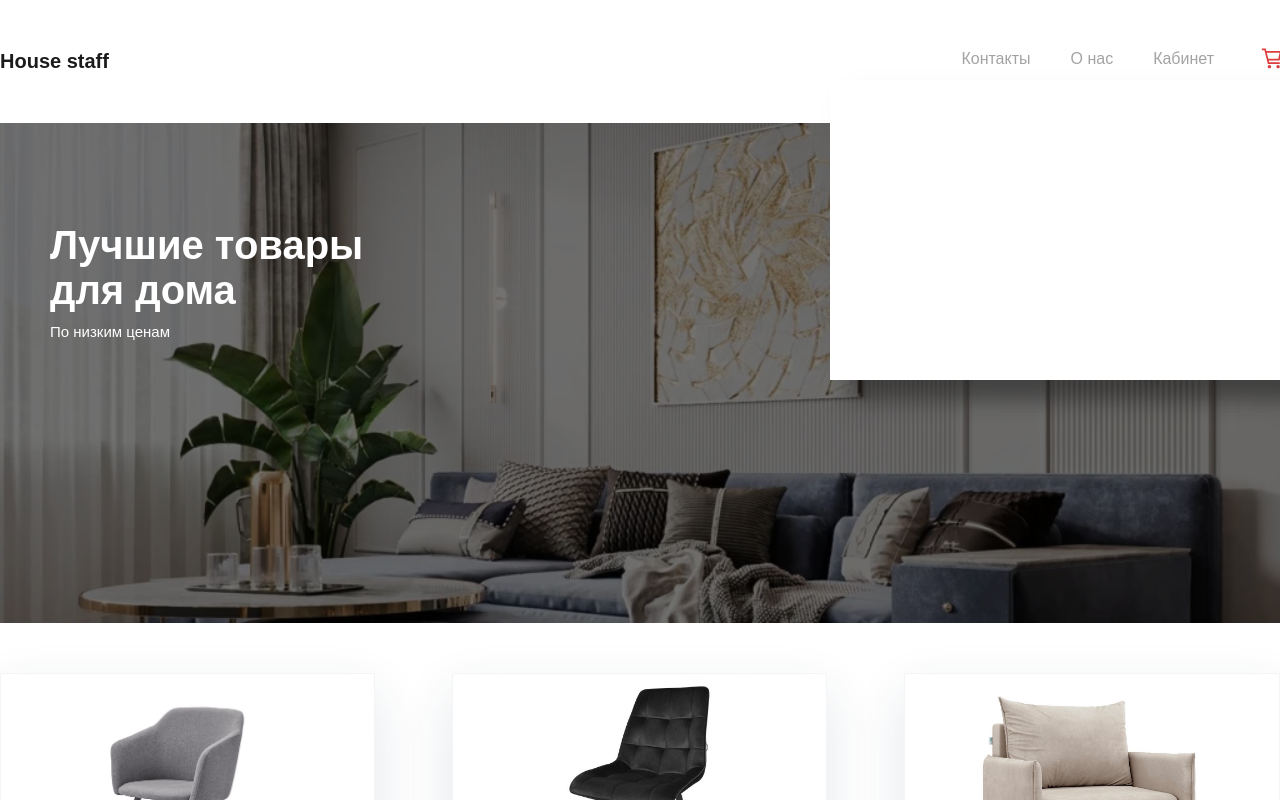
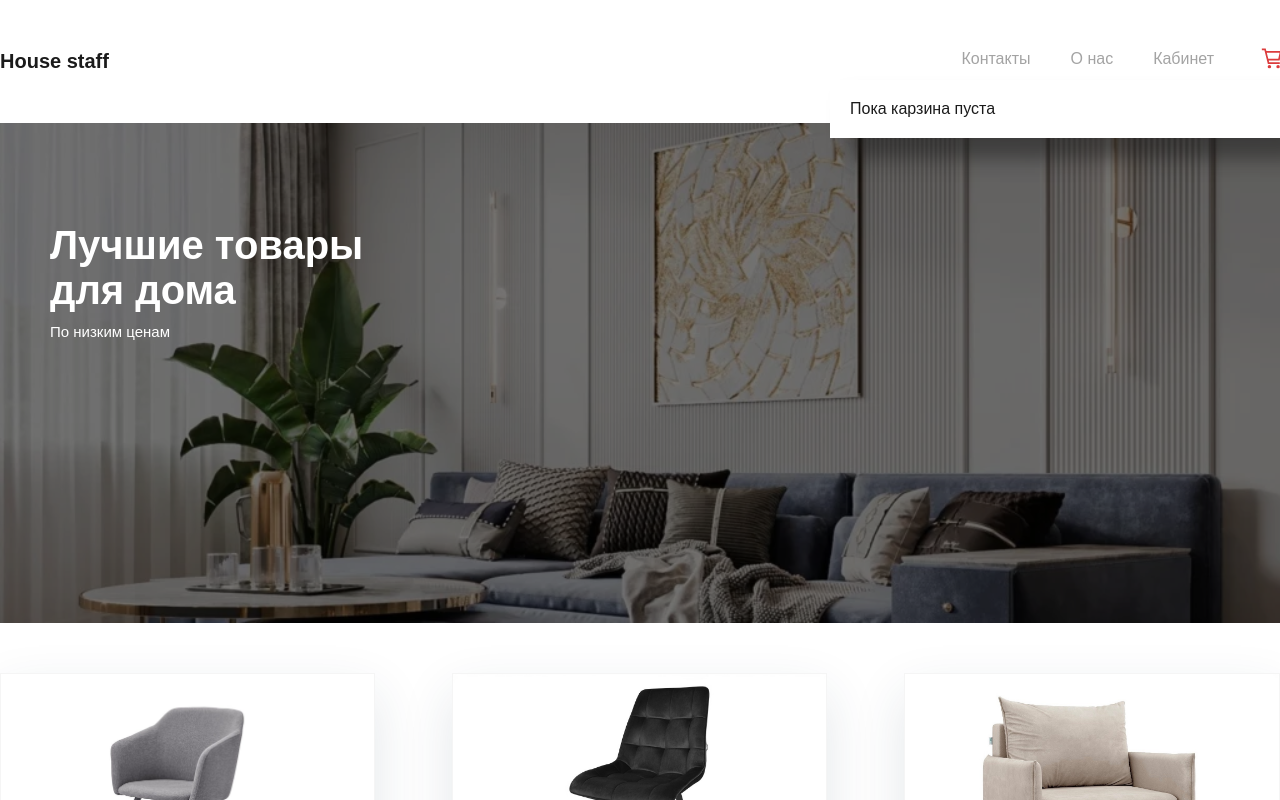
Before and after one commit to d1rt777/shopOnReact, a React (Create React App) app: page / in a window 1280 px wide. Both pictures are taken after a click on the icon 1272 px from the left and 58 px from the top of the page. Shown: the top 800 px of the page. Built offline with nearby package versions, Linux system fonts and the light colour scheme.

Commit message:
добавление в карзину без удвоения

```diff
--- a/src/App.js
+++ b/src/App.js
@@ -87,14 +87,25 @@ class App extends React.Component {
                     orders={this.state.orders}
                 />
                 <Items
-                    items={this.state.items} onAdd={this.addToOrder} />
+                    items={this.state.items} onAdd={this.addToOrder}/>
                 <Footer/>
             </div>
         )
     }
 
-    addToOrder(item){
-        this.setState({orders: [...this.state.orders, item] });
+    addToOrder(item) {
+
+        let isInArray = false
+
+        this.state.orders.forEach(element => {
+            if (element.id === item.id) {
+                isInArray = true
+            }
+        })
+
+        if (!isInArray) {
+            this.setState({orders: [...this.state.orders, item]});
+        }
     }
 }
 
--- a/src/components/Header.js
+++ b/src/components/Header.js
@@ -1,6 +1,24 @@
 import React, {useState} from 'react';
 import {GrCart} from "react-icons/gr";
 import {Order} from "./Order";
+
+const ShowOrders = (props) => {
+    return (
+        <>
+            {props.orders.map(element => (
+                <Order key={element.id} item={element}/>
+            ))}
+        </>
+    )
+}
+
+const showNothing = () => {
+    return (
+        <>
+            <p>Пока карзина пуста</p>
+        </>
+    )
+}
 
 const Header = (props) => {
 
@@ -25,10 +43,10 @@ const Header = (props) => {
                     {cartOpen && (
                         <div className={"shop-cart"}>
                             {
-                                props.orders.map(element => (
-                                    <Order key={element.id} item={element}/>
-                                ))
+                                props.orders.length > 0 ?
+                                    ShowOrders(props) : showNothing()
                             }
+
                         </div>
                     )}
                 </div>
--- a/src/index.css
+++ b/src/index.css
@@ -184,7 +184,7 @@ header .shop-cart {
     top: 30px;
     right: 0;
     width: 450px;
-    min-height: 300px;
+    height: auto;
     background: #ffffff;
     z-index: 2;
     box-shadow: 20px 20px 20px 0px rgb(28 28 28 / 0.5);
@@ -195,16 +195,19 @@ header .shop-cart {
     width: 100%;
     /*height: 420px;*/
     display: flex;
-    gap: 20px;
+    gap: 10px;
     margin-bottom: 20px;
 }
 .shop-cart .item img{
-    width: 40%;
+    width: 30%;
 }
 
 .shop-cart .item .info{
     width: 200px;
     display: flex;
     flex-direction: column;
-    gap: 25px;
+    gap: 15px;
 }
+.shop-cart .item .info b{
+    color: #858585;
+}
```
